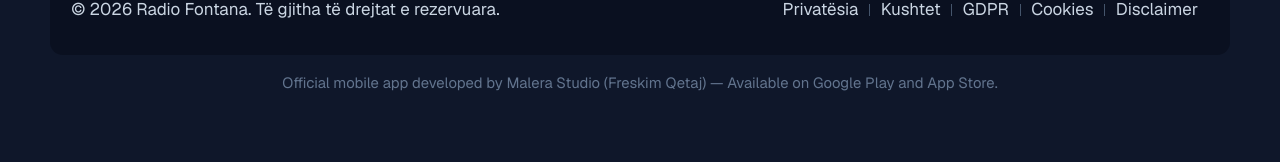
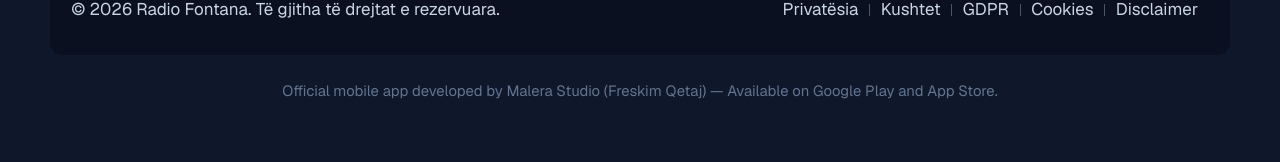
Before and after one commit to illyrianqubic/radiofontana, a Next.js app: page / in a window 1280 px wide. Shown: the part 2259-2421 px from the top of the page. Built offline with nearby package versions, Linux system fonts and the light colour scheme; no server answers.

Commit message:
style(footer): add more spacing above app attribution

```diff
--- a/src/components/layout/Footer.tsx
+++ b/src/components/layout/Footer.tsx
@@ -175,7 +175,7 @@ export default function Footer({
         </div>
 
         {/* App attribution */}
-        <p className="mt-4 pb-1 text-center text-xs sm:text-sm text-slate-500">
+        <p className="mt-6 pb-1 text-center text-xs sm:text-sm text-slate-500">
           Official mobile app developed by Malera Studio (Freskim Qetaj)
           <span className="hidden sm:inline" aria-hidden="true"> — </span>
           <span className="block sm:inline">Available on Google Play and App Store.</span>
```
